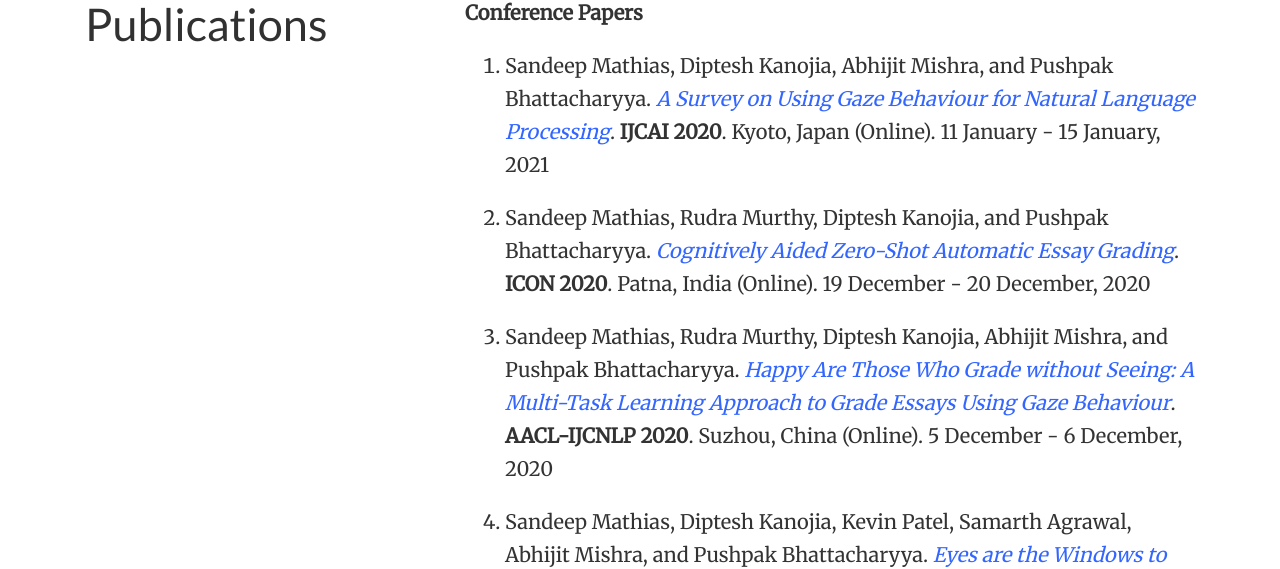
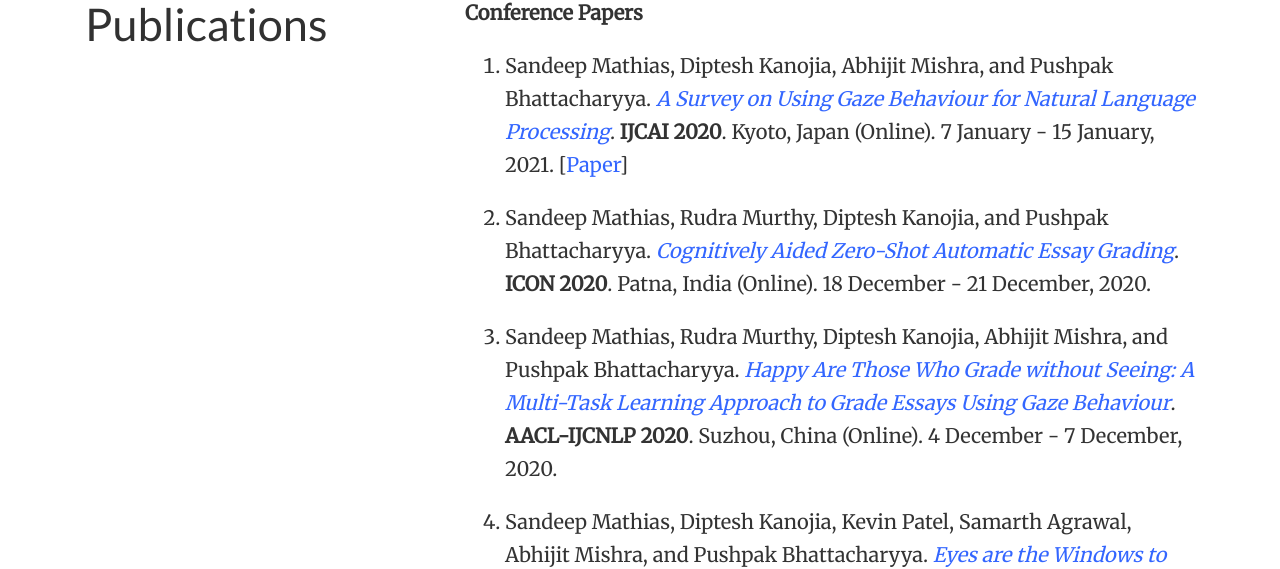
Before and after one commit to lwsam/lwsam.github.io, a Jekyll site: the page index.html, which Jekyll copies as it is, in a window 1280 px wide and 900 px high, scrolled down 1381 px. Shown: the part 141-710 px from the top of the window. Built offline with Jekyll 4.4.1, drawn with Linux system fonts in a browser that asks for light colours; nearby versions of some CDN libraries; Markdown is read by kramdown in place of the engine named in the settings; a style sheet for code colours, icons or effects is not loaded.

Commit message:
Update index.html

```diff
--- a/index.html
+++ b/index.html
@@ -231,13 +231,13 @@
 <p><strong>Conference Papers</strong></p>
 <ol start="1">
 <li>
-	<p>Sandeep Mathias, Diptesh Kanojia, Abhijit Mishra, and Pushpak Bhattacharyya. <a href="papers/ijcai20-gaze-survey.pdf"><em>A Survey on Using Gaze Behaviour for Natural Language Processing</em></a>. <strong>IJCAI 2020</strong>. Kyoto, Japan (Online). 11 January - 15 January, 2021</p>
+	<p>Sandeep Mathias, Diptesh Kanojia, Abhijit Mishra, and Pushpak Bhattacharyya. <a href= "https://www.ijcai.org/Proceedings/2020/683"><em>A Survey on Using Gaze Behaviour for Natural Language Processing</em></a>. <strong>IJCAI 2020</strong>. Kyoto, Japan (Online). 7 January - 15 January, 2021. [<a href="papers/ijcai20-gaze-survey.pdf">Paper</a>]
 </li>
 <li>
-	<p>Sandeep Mathias, Rudra Murthy, Diptesh Kanojia, and Pushpak Bhattacharyya. <a href="papers/icon20-cognitive-0shot-AEG.pdf"><em>Cognitively Aided Zero-Shot Automatic Essay Grading</em></a>. <strong>ICON 2020</strong>. Patna, India (Online). 19 December - 20 December, 2020</p>
+	<p>Sandeep Mathias, Rudra Murthy, Diptesh Kanojia, and Pushpak Bhattacharyya. <a href="papers/icon20-cognitive-0shot-AEG.pdf"><em>Cognitively Aided Zero-Shot Automatic Essay Grading</em></a>. <strong>ICON 2020</strong>. Patna, India (Online). 18 December - 21 December, 2020.</p>
 </li>
 <li>
-	<p>Sandeep Mathias, Rudra Murthy, Diptesh Kanojia, Abhijit Mishra, and Pushpak Bhattacharyya. <a href="papers/aacl-ijcnlp20-cognitive-AEG.pdf"><em>Happy Are Those Who Grade without Seeing: A Multi-Task Learning Approach to Grade Essays Using Gaze Behaviour</em></a>. <strong>AACL-IJCNLP 2020</strong>. Suzhou, China (Online). 5 December - 6 December, 2020</p>
+	<p>Sandeep Mathias, Rudra Murthy, Diptesh Kanojia, Abhijit Mishra, and Pushpak Bhattacharyya. <a href="papers/aacl-ijcnlp20-cognitive-AEG.pdf"><em>Happy Are Those Who Grade without Seeing: A Multi-Task Learning Approach to Grade Essays Using Gaze Behaviour</em></a>. <strong>AACL-IJCNLP 2020</strong>. Suzhou, China (Online). 4 December - 7 December, 2020.</p>
 </li>
 <li>
 	<p>Sandeep Mathias, Diptesh Kanojia, Kevin Patel, Samarth Agrawal, Abhijit Mishra, and Pushpak Bhattacharyya. <a href="papers/acl18-text-quality.pdf"><em>Eyes are the Windows to the Soul: Predicting the Rating of Text Quality Using Gaze Behaviour</em></a>. <strong>ACL 2018</strong>. Melbourne, Australia. 15 July - 20 July, 2018</p>
```
